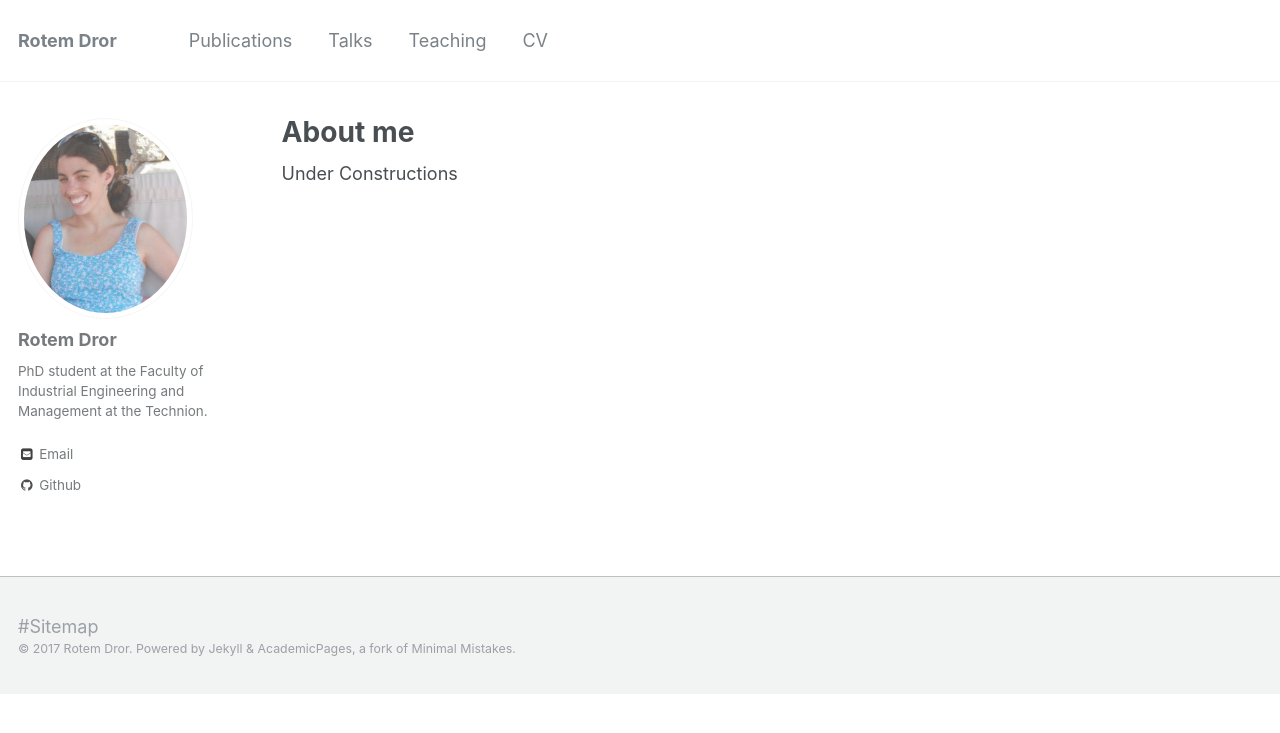
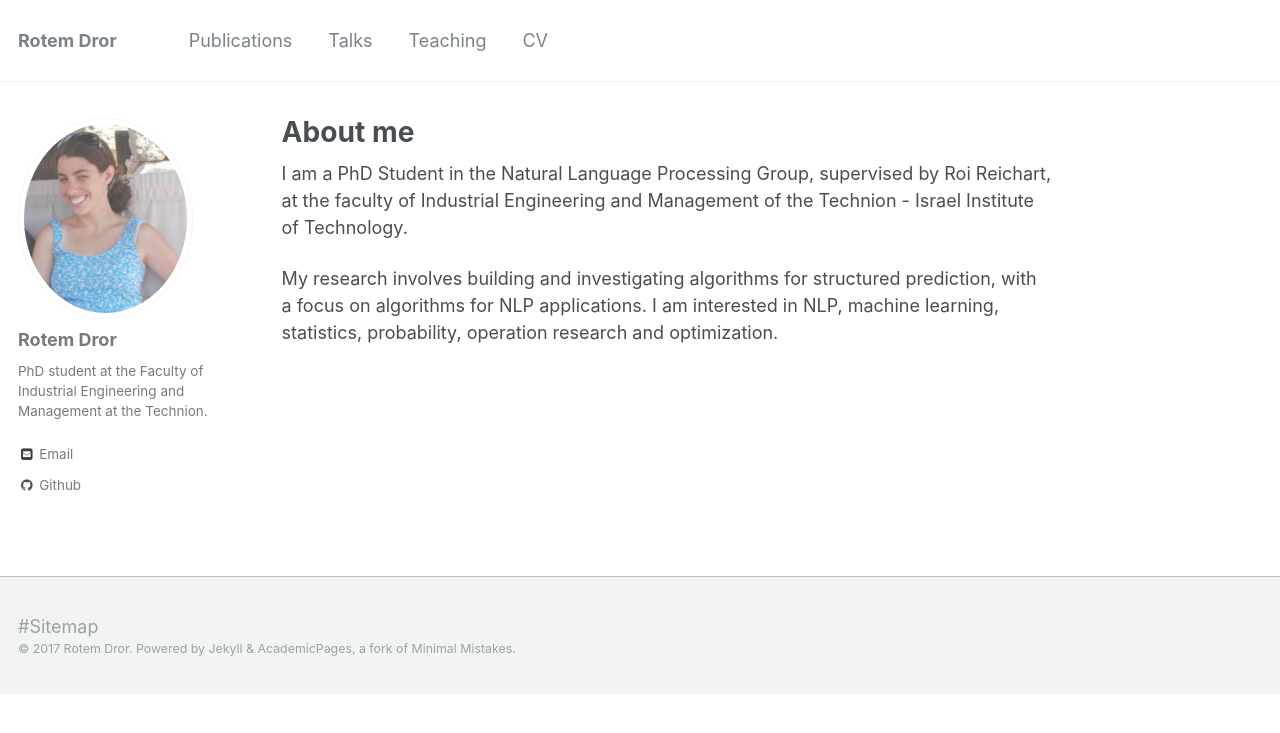
Before and after one commit to rtmdrr/rtmdrr.github.io, a Jekyll site: the page built from _pages/about.md, in a window 1280 px wide. Shown: the top 733 px of the page. Built offline with Jekyll 4.4.1, drawn with Linux system fonts in a browser that asks for light colours.

Commit message:
Update about.md

```diff
--- a/_pages/about.md
+++ b/_pages/about.md
@@ -8,4 +8,6 @@ redirect_from:
   - /about.html
 ---
 
-Under Constructions
+I am a PhD Student in the Natural Language Processing Group, supervised by Roi Reichart, at the faculty of Industrial Engineering and Management of the Technion - Israel Institute of Technology.
+
+My research involves building and investigating algorithms for structured prediction, with a focus on algorithms for NLP applications. I am interested in NLP, machine learning, statistics, probability, operation research and optimization.
```
